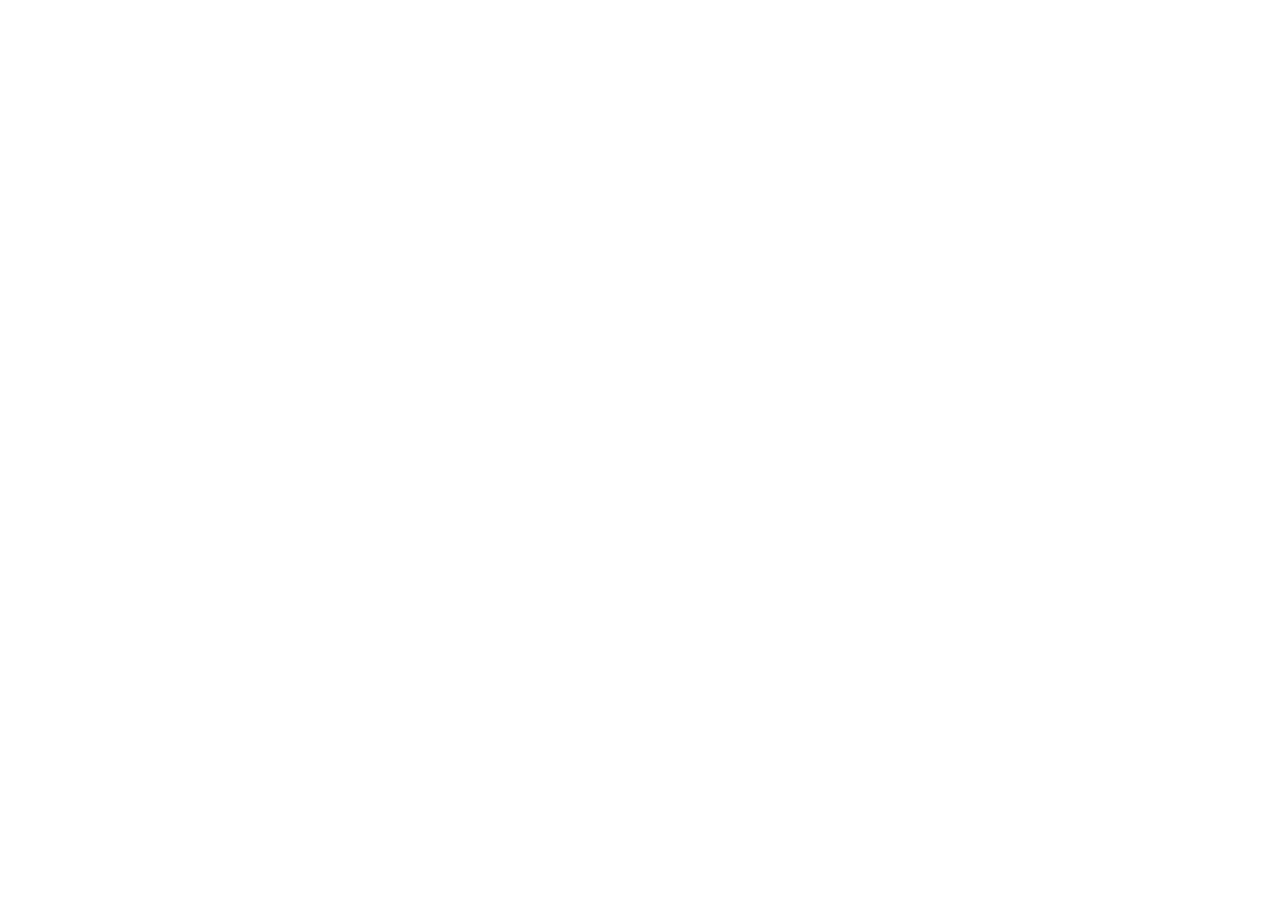
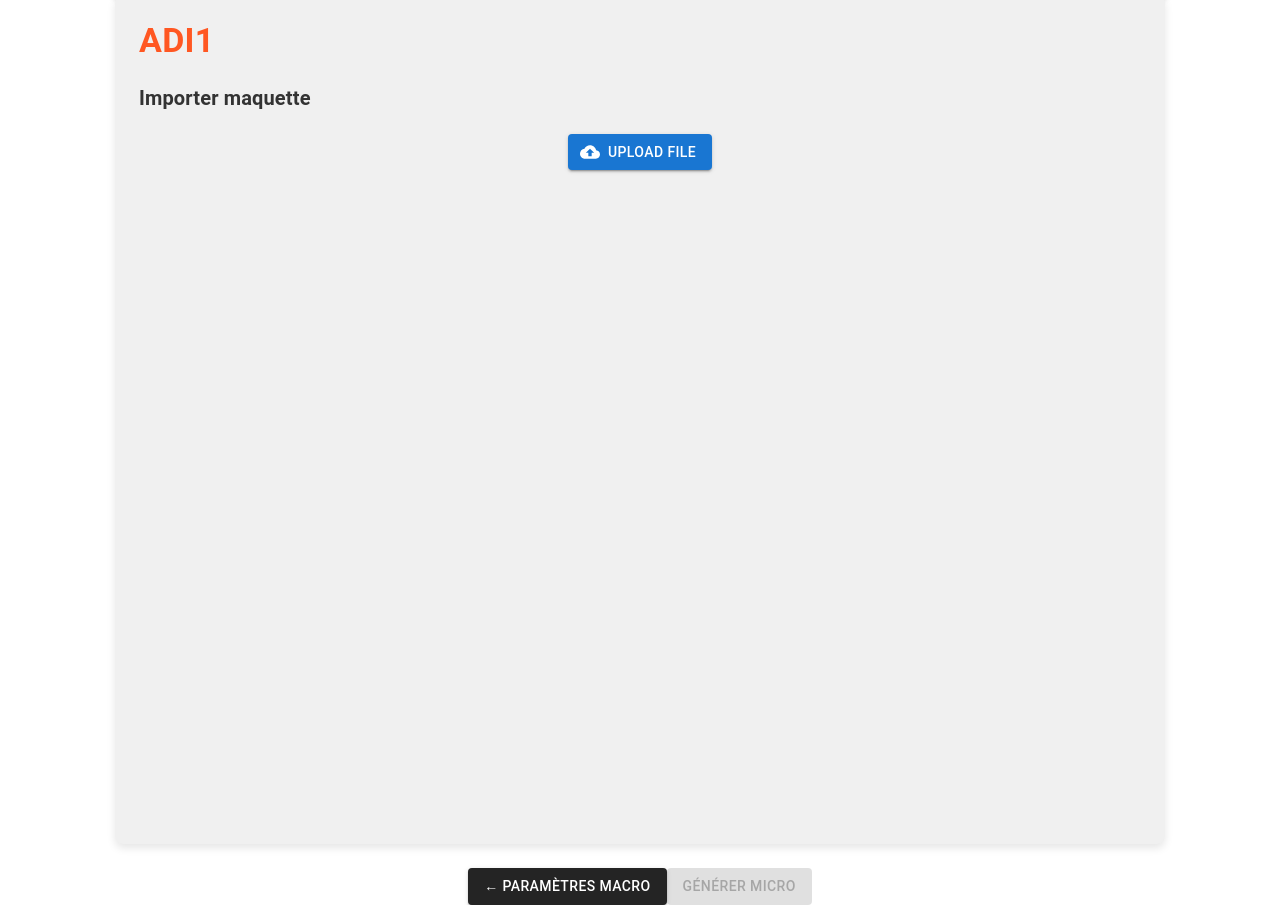
Before and after one commit to rozennrd/OPALE, a React (Vite) app in the folder BobPlanning.front/: page /parametresMicro in a window 1280 px wide. Before the commit this address had no page. Shown: the part 200-1105 px from the top of the page. Before the commit the page ends 834 px from the top, so only its background shows below. Built offline with nearby package versions, Linux system fonts and the light colour scheme.

Commit message:
squelette micro

```diff
--- a/BobPlanning.front/package.json
+++ b/BobPlanning.front/package.json
@@ -22,7 +22,7 @@
     "react-confetti": "^6.1.0",
     "react-datepicker": "^7.4.0",
     "react-dom": "^18.3.1",
-    "react-router-dom": "^6.26.2"
+    "react-router-dom": "^6.27.0"
   },
   "devDependencies": {
     "@eslint/js": "^9.11.1",
--- /dev/null
+++ b/BobPlanning.front/src/components/InputFileUpload.tsx
@@ -0,0 +1,35 @@
+import * as React from 'react';
+import { styled } from '@mui/material/styles';
+import Button from '@mui/material/Button';
+import CloudUploadIcon from '@mui/icons-material/CloudUpload';
+
+const VisuallyHiddenInput = styled('input')({
+  clip: 'rect(0 0 0 0)',
+  clipPath: 'inset(50%)',
+  height: 1,
+  overflow: 'hidden',
+  position: 'absolute',
+  bottom: 0,
+  left: 0,
+  whiteSpace: 'nowrap',
+  width: 1,
+});
+
+export default function InputFileUpload() {
+  return (
+    <Button
+      component="label"
+      role={undefined}
+      variant="contained"
+      tabIndex={-1}
+      startIcon={<CloudUploadIcon />}
+    >
+      Upload file
+      <VisuallyHiddenInput
+        type="file"
+        onChange={(event) => console.log(event.target.files)}
+        multiple
+      />
+    </Button>
+  );
+}
--- /dev/null
+++ b/BobPlanning.front/src/components/TabsPromosMicro.tsx
@@ -0,0 +1,147 @@
+import * as React from 'react';
+import { useTheme, styled } from '@mui/material/styles';
+import AppBar from '@mui/material/AppBar';
+import Tabs from '@mui/material/Tabs';
+import Tab from '@mui/material/Tab';
+import Typography from '@mui/material/Typography';
+import Box from '@mui/material/Box';
+import PromosData from '../models/promosData';
+import InputFileUpload from './InputFileUpload';
+
+interface TabPanelProps {
+  children?: React.ReactNode;
+  dir?: string;
+  index: number;
+  value: number;
+}
+
+const CustomTabs = styled(Tabs)(({ }) => ({
+  backgroundColor: '#333', // Tabs background color
+  '& .MuiTabs-indicator': {
+    backgroundColor: '#FF5722', // Customize the indicator color
+    height: '4px', // Increase the thickness of the indicator
+  },
+}));
+
+const CustomTab = styled(Tab)(({ }) => ({
+  textTransform: 'none', // Prevent uppercase
+  color: '#FFFFFF', // Default tab text color
+  fontSize: '16px', // Change font size
+  fontWeight: 'bold', // Change font weight
+  '&.Mui-selected': {
+    color: '#FFC107', // Color when the tab is selected
+  },
+  '&:hover': {
+    color: '#FFD700', // Hover color
+  },
+}));
+
+function TabPanel(props: TabPanelProps) {
+  const { children, value, index, ...other } = props;
+
+  return (
+    <div
+      role="tabpanel"
+      hidden={value !== index}
+      id={`full-width-tabpanel-${index}`}
+      aria-labelledby={`full-width-tab-${index}`}
+      {...other}
+    >
+      {value === index && (
+        <Box
+          sx={{
+            p: 3,
+            backgroundColor: '#F0F0F0',  // Couleur de fond ajoutée ici
+            borderRadius: '8px',  // Facultatif : arrondir les coins
+            minHeight: '100vh',  // Facultatif : fixer une hauteur minimale
+            boxShadow: '0 4px 8px rgba(0, 0, 0, 0.1)'
+          }}
+        >
+          {children}
+        </Box>
+      )}
+    </div>
+  );
+}
+
+function a11yProps(index: number) {
+  return {
+    id: `full-width-tab-${index}`,
+    'aria-controls': `full-width-tabpanel-${index}`,
+  };
+}
+
+interface FullWidthTabsProps {
+  promosData: PromosData; // UseState du composant parent
+}
+
+export default function TabPromosMicro({ promosData }: FullWidthTabsProps) {
+  const theme = useTheme();
+  const [value, setValue] = React.useState(0);
+
+  const promos = [
+    'ADI1', 'ADI2',
+    'CIR1', 'CIR2',
+    'AP3', 'AP4', 'AP5',
+    'ISEN3', 'ISEN4', 'ISEN5'
+  ];
+
+  const handleChange = (_event: React.SyntheticEvent, newValue: number) => {
+    setValue(newValue);
+  };
+
+  return (
+    <Box sx={{
+      display: 'flex',
+      justifyContent: 'center',
+      minHeight: '100vh',
+    }}>
+      <Box sx={{ bgcolor: 'background.paper', width: 1050 }}>
+        <AppBar position="static">
+          <CustomTabs
+            value={value}
+            onChange={handleChange}
+            indicatorColor="secondary"
+            textColor="inherit"
+            variant="fullWidth"
+            aria-label="full width tabs example"
+          >
+            {promos.map((promo, index) => (
+              <CustomTab label={promo} key={index} {...a11yProps(index)} />
+            ))}
+          </CustomTabs>
+        </AppBar>
+        {promos.map((promo, index) => (
+          <TabPanel value={value} index={index} dir={theme.direction} key={index}>
+            {/* Empty Content - No components here */}
+            <Typography
+              variant="h4"
+              gutterBottom
+              sx={{
+                textAlign: 'left',
+                color: '#FF5722',
+                fontWeight: 'bold',
+                marginBottom: '20px'
+              }}
+            >
+              {promo}
+            </Typography>
+            <Typography
+                variant="h6"
+                gutterBottom
+                sx={{
+                    textAlign: 'left',
+                    color: '#333',
+                    fontWeight: 'bold',
+                    marginBottom: '20px'
+                }}
+            >
+            Importer maquette
+            </Typography>
+            <InputFileUpload />
+          </TabPanel>
+        ))}
+      </Box>
+    </Box>
+  );
+}
--- a/BobPlanning.front/src/pages/Parametres.tsx
+++ b/BobPlanning.front/src/pages/Parametres.tsx
@@ -4,8 +4,11 @@
 import FullWidthTabs from '../components/TabsPromos';
 import Button from '@mui/material/Button';
 import { set } from 'react-datepicker/dist/date_utils';
+import { useNavigate } from 'react-router-dom';
+
 
 const Parametres: React.FC = () => {
+  const navigate = useNavigate();
   const [promosData, setPromosData] = React.useState<any>({
     "DateDeb": "",
     "DateFin": "",
@@ -183,7 +186,9 @@
   };
 
   if (!loading) {
+
     return (
+
       <div>
         <TopBar />
         <DebFinCalendrier promosData={promosData} setPromosData={setPromosData} />
@@ -212,7 +217,8 @@
         )}
         <Button
           variant="contained"
-          onClick={handleSubmit}
+          //Redirects to the Micro page
+          onClick={() =>  navigate('/parametresMicro', { state: { promosData } })  }
           disabled={isMicroButtonDisabled}
           sx={{
             backgroundColor: '#242424',  // Couleur d'arrière-plan personnalisée
--- /dev/null
+++ b/BobPlanning.front/src/pages/ParametresMicro.tsx
@@ -0,0 +1,53 @@
+import React from 'react';
+import TopBar from '../components/TopBar';
+import TabPromosMicro from '../components/TabsPromosMicro';
+import { useLocation } from 'react-router-dom';
+import { useNavigate } from 'react-router-dom';
+import Button from '@mui/material/Button';
+
+const ParametresMicro: React.FC = () => {
+    const navigate = useNavigate();
+    const location = useLocation();
+    const { promosData } = location.state || {}; // Destructure the state object to get the promosData
+    return (
+        <div>
+            <TopBar />
+            <TabPromosMicro promosData={promosData} />
+            <Button
+                variant="contained"
+                //Redirects to the Macro page
+                onClick={() => navigate('/parametres', { state: { promosData } })}
+
+                sx={{
+                    backgroundColor: '#242424',  // Couleur d'arrière-plan personnalisée
+                    color: '#FFFFFF',            // Couleur du texte
+                    '&:hover': {
+                        backgroundColor: '#E64A19',  // Couleur lorsque l'on survole le bouton
+                    },
+                    mt: 3,
+                }} >
+                ←  Paramètres Macro
+            </Button>
+
+            <Button
+                variant="contained"
+
+                disabled= {true}
+                sx={{
+                    backgroundColor: '#242424',  // Couleur d'arrière-plan personnalisée
+                    color: '#FFFFFF',            // Couleur du texte
+                    '&:hover': {
+                        backgroundColor: '#E64A19',  // Couleur lorsque l'on survole le bouton
+                    },
+                    mt: 3,
+                }}
+            >
+                Générer Micro
+            </Button>
+
+
+        </div>
+    );
+};
+
+export default ParametresMicro;
--- a/BobPlanning.front/src/router/Router.tsx
+++ b/BobPlanning.front/src/router/Router.tsx
@@ -5,6 +5,7 @@
 import Calendriers from "../pages/Calendriers";
 import ErrorPage from "../pages/404";
 import Contact from "../pages/Contact";
+import ParametresMicro from "../pages/ParametresMicro";
 
 const router = createBrowserRouter([
   {
@@ -27,6 +28,10 @@
       {
         path: "/Contact",
         element: <Contact />,
+      },
+      {
+        path: "/parametresMicro",
+        element: <ParametresMicro />,
       }
     ],
   },
```
Also changed, not shown: 1 other file (tests, documents, lock files or other folders).
